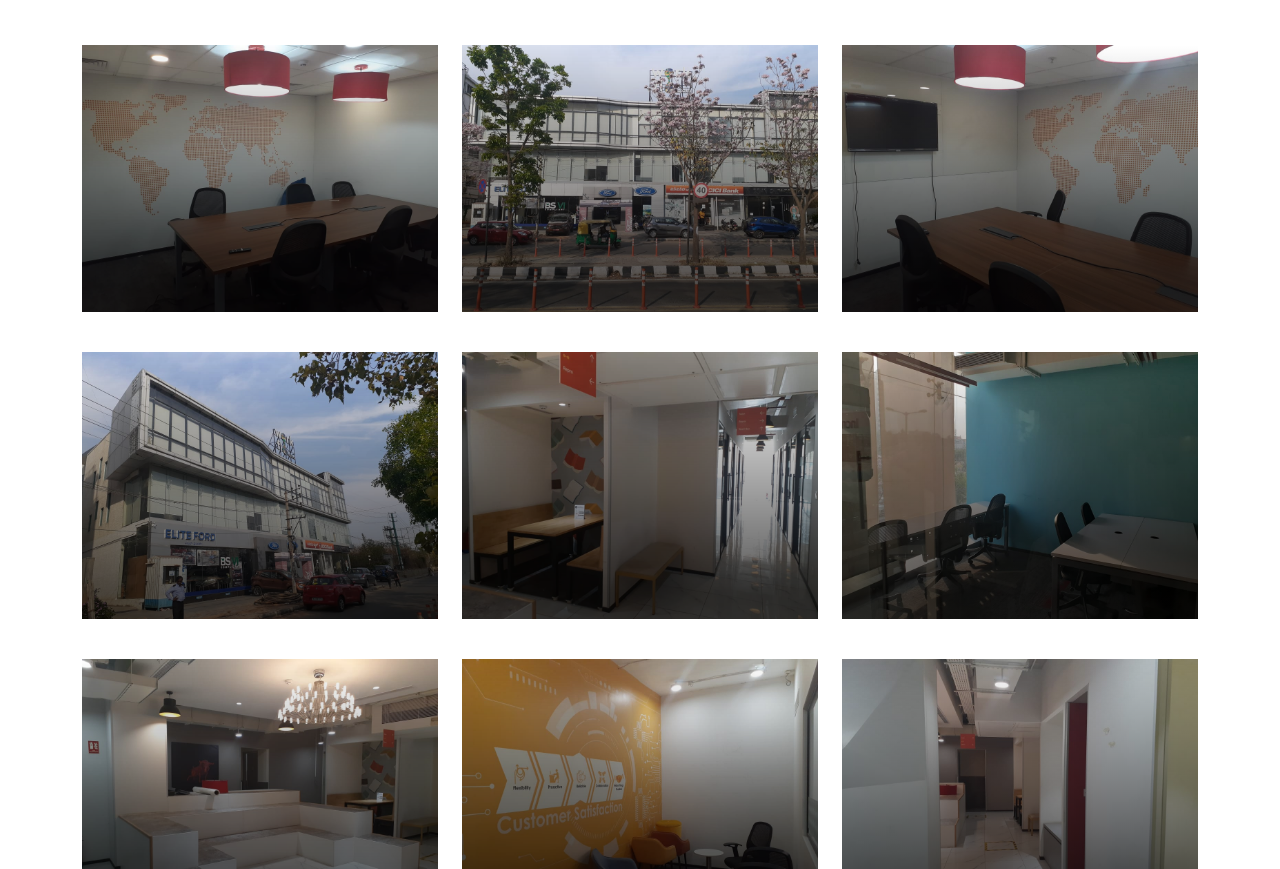
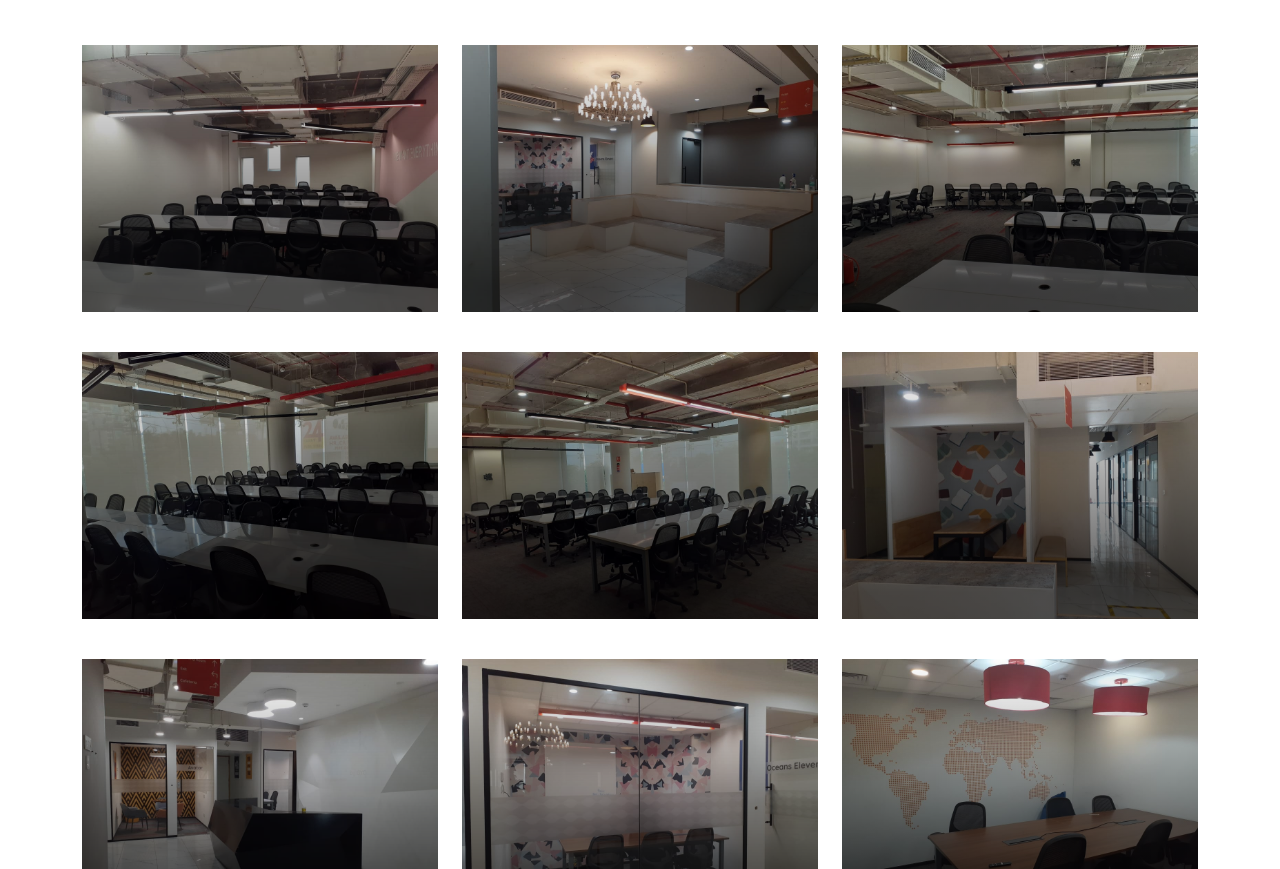
Before and after one commit to rlvgl/durga-waves, a plain HTML site: page gallery.html in a window 1280 px wide. Shown: the part 283-1152 px from the top of the page. Drawn offline with Linux system fonts and the light colour scheme.

Commit message:
currently saving for properties/floors page. revert back to access

```diff
--- a/gallery.html
+++ b/gallery.html
@@ -157,6 +157,95 @@
 			<section class="property-grid grid">
 				<div class="container">
 					<div class="row">
+						<div class="col-md-4">
+							<div class="card-box-a card-shadow">
+								<div class="img-box-a">
+									<img
+										src="/assets/pictures/FF_CoWorkingRoom.jpg"
+										alt=""
+										class="img-a img-fluid"
+									/>
+								</div>
+							</div>
+						</div>
+						<div class="col-md-4">
+							<div class="card-box-a card-shadow">
+								<div class="img-box-a">
+									<img
+										src="/assets/pictures/FF_HangOutArea.jpg"
+										alt=""
+										class="img-a img-fluid"
+									/>
+								</div>
+							</div>
+						</div>
+						<div class="col-md-4">
+							<div class="card-box-a card-shadow">
+								<div class="img-box-a">
+									<img
+										src="/assets/pictures/FF_Large_SpaciousConfRoom.jpg"
+										alt=""
+										class="img-a img-fluid"
+									/>
+								</div>
+							</div>
+						</div>
+						<div class="col-md-4">
+							<div class="card-box-a card-shadow">
+								<div class="img-box-a">
+									<img
+										src="/assets/pictures/FF_LargeCoWorkingRoom.jpg"
+										alt=""
+										class="img-a img-fluid"
+									/>
+								</div>
+							</div>
+						</div>
+						<div class="col-md-4">
+							<div class="card-box-a card-shadow">
+								<div class="img-box-a">
+									<img
+										src="/assets/pictures/FF_LargeSpaciousCoWorkingRoom.jpg"
+										alt=""
+										class="img-a img-fluid"
+									/>
+								</div>
+							</div>
+						</div>
+						<div class="col-md-4">
+							<div class="card-box-a card-shadow">
+								<div class="img-box-a">
+									<img
+										src="/assets/pictures/FF_OpenTable_Hall.jpg"
+										alt=""
+										class="img-a img-fluid"
+									/>
+								</div>
+							</div>
+						</div>
+						<div class="col-md-4">
+							<div class="card-box-a card-shadow">
+								<div class="img-box-a">
+									<img
+										src="/assets/pictures/FF_ReceptionDesk.jpg"
+										alt=""
+										class="img-a img-fluid"
+									/>
+								</div>
+							</div>
+						</div>
+						<div class="col-md-4">
+							<div class="card-box-a card-shadow">
+								<div class="img-box-a">
+									<img
+										src="/assets/pictures/FF_SmallConfRoom.jpg"
+										alt=""
+										class="img-a img-fluid"
+									/>
+								</div>
+							</div>
+						</div>
+
 						<div class="col-md-4">
 							<div class="card-box-a card-shadow">
 								<div class="img-box-a">
```
Also changed, not shown: about.html (+0 -7 lines), index.html (+23 -116 lines), assets/pictures/FF_CoWorkingRoom.jpg (added), assets/pictures/FF_HangOutArea.jpg (added), assets/pictures/FF_LargeCoWorkingRoom.jpg (added), assets/pictures/FF_LargeSpaciousCoWorkingRoom.jpg (added), assets/pictures/FF_Large_SpaciousConfRoom.jpg (added), assets/pictures/FF_OpenTable_Hall.jpg (added), assets/pictures/FF_ReceptionDesk.jpg (added), assets/pictures/FF_SmallConfRoom.jpg (added), assets/pictures/OpenWorkingSpace.jpg (renamed from assets/pictures/PHOTO-2021-03-22-06-56-04 2.jpg).
